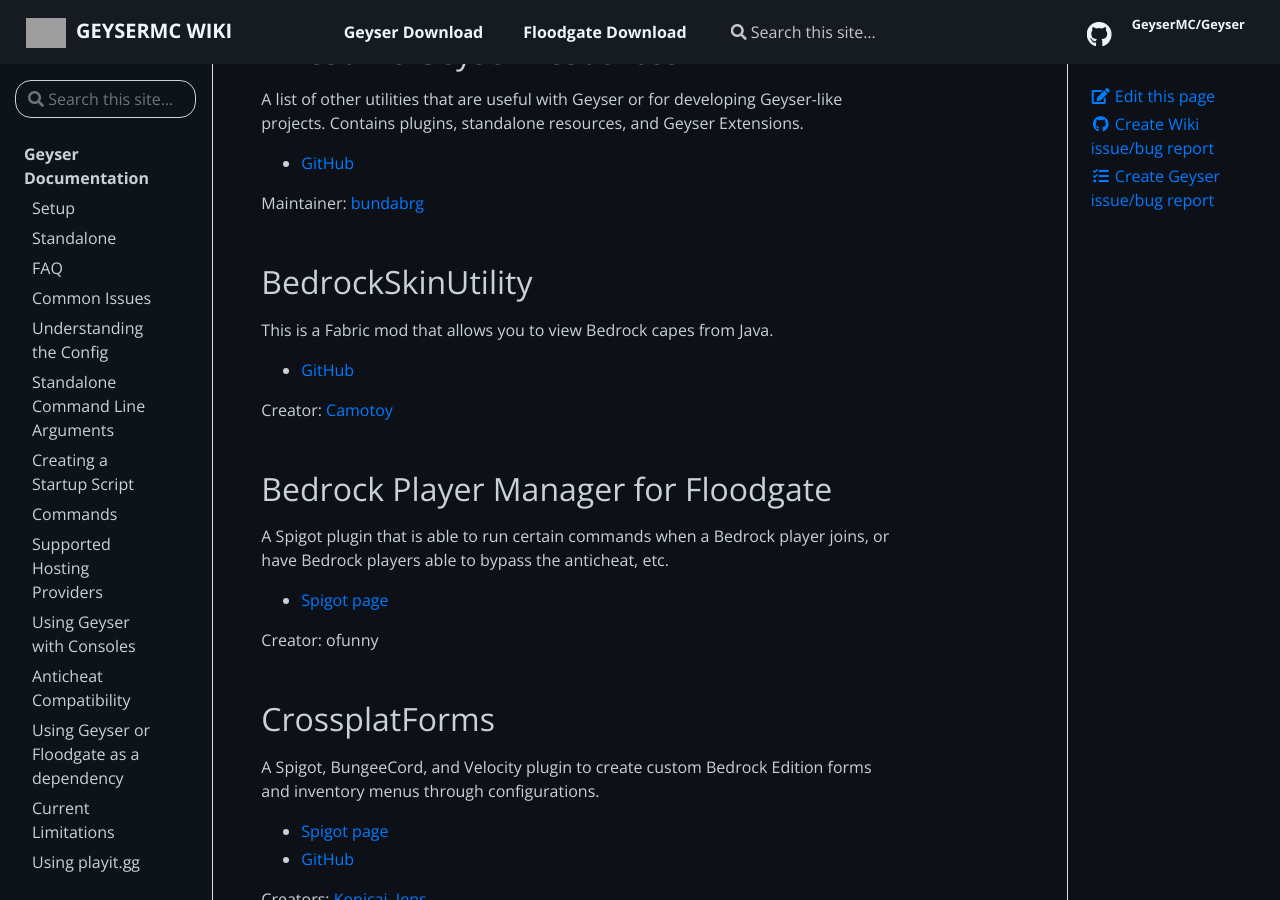
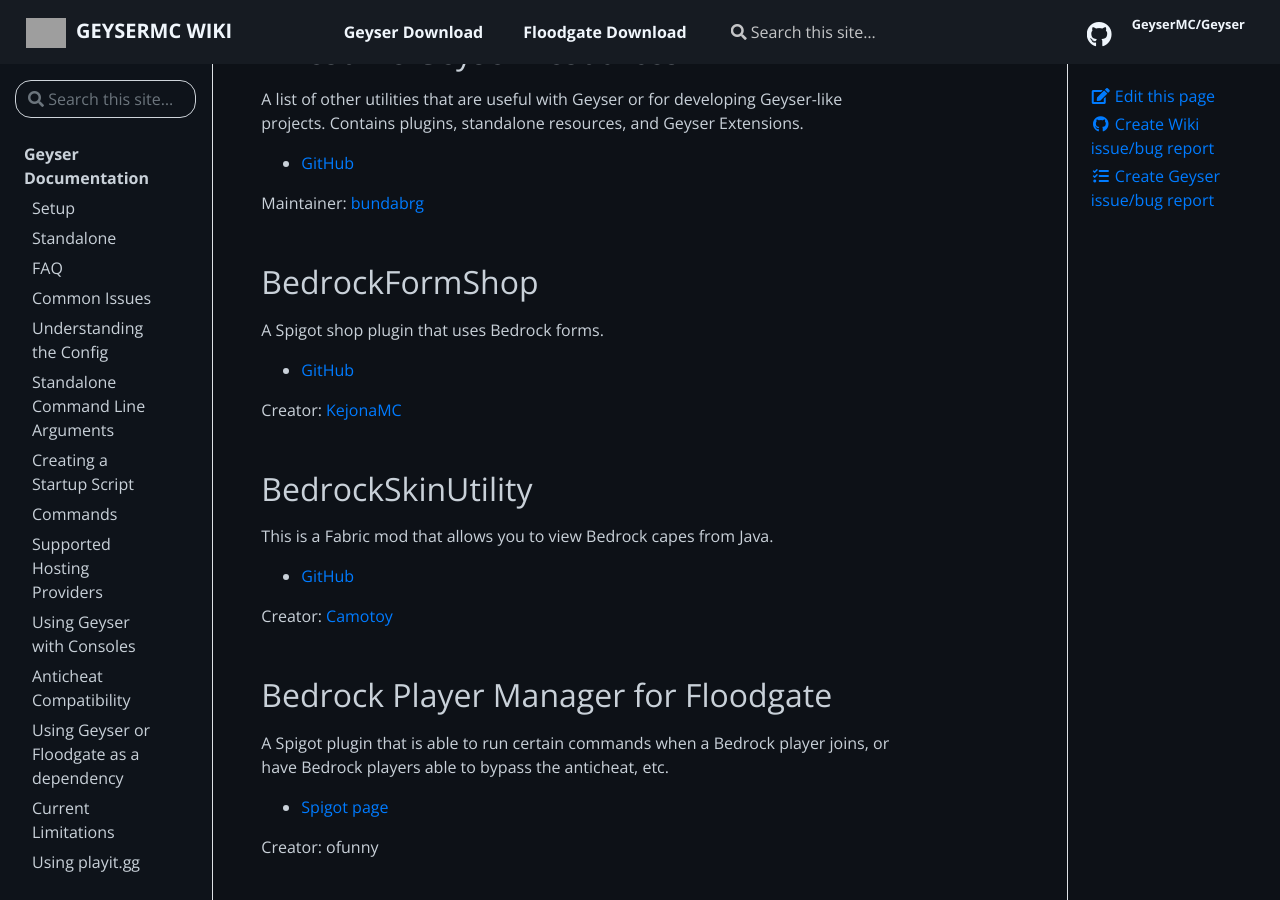
Before and after one commit to GeyserMC/GeyserWiki, a Jekyll site: the page built from _docs/other/community-geyser-projects.md, in a window 1280 px wide and 900 px high, scrolled down 355 px. Built offline with Jekyll 4.4.1, drawn with Linux system fonts in a browser that asks for light colours; grey boxes are pictures that could not be loaded.

Commit message:
Add new plugin into projects page. (#89)
* Bot usage page.

* thats stupid.

* Update _docs/other/discord-bot-usage.md

Co-authored-by: Olivia <chew@chew.pw>

* Update _docs/other/discord-bot-usage.md

Co-authored-by: Olivia <chew@chew.pw>

* Update _docs/other/discord-bot-usage.md

Co-authored-by: Olivia <chew@chew.pw>

* Update _docs/other/discord-bot-usage.md

Co-authored-by: Olivia <chew@chew.pw>

* Update _docs/other/discord-bot-usage.md

Co-authored-by: Olivia <chew@chew.pw>

* Update _docs/other/discord-bot-usage.md

Co-authored-by: Olivia <chew@chew.pw>

* remove h3

* .

* Add new plugin into projects page.

* Update _docs/other/community-geyser-projects.md

Thank you!

Co-authored-by: Olivia <chew@chew.pw>

Co-authored-by: Olivia <chew@chew.pw>

```diff
--- a/_docs/other/community-geyser-projects.md
+++ b/_docs/other/community-geyser-projects.md
@@ -16,6 +16,14 @@
 * [GitHub](https://github.com/bundabrg/awesome-geyser-resources#geyser-extensions)
 
 Maintainer: [bundabrg](https://github.com/bundabrg)
+
+## BedrockFormShop
+
+A Spigot shop plugin that uses Bedrock forms.
+
+* [GitHub](https://github.com/kejonaMC/BedrockFormShop)
+
+Creator: [KejonaMC](https://github.com/kejonaMC)
 
 ## BedrockSkinUtility
 This is a Fabric mod that allows you to view Bedrock capes from Java.
```
Also changed, not shown: _data/toc.yml (line endings or trailing spaces).
